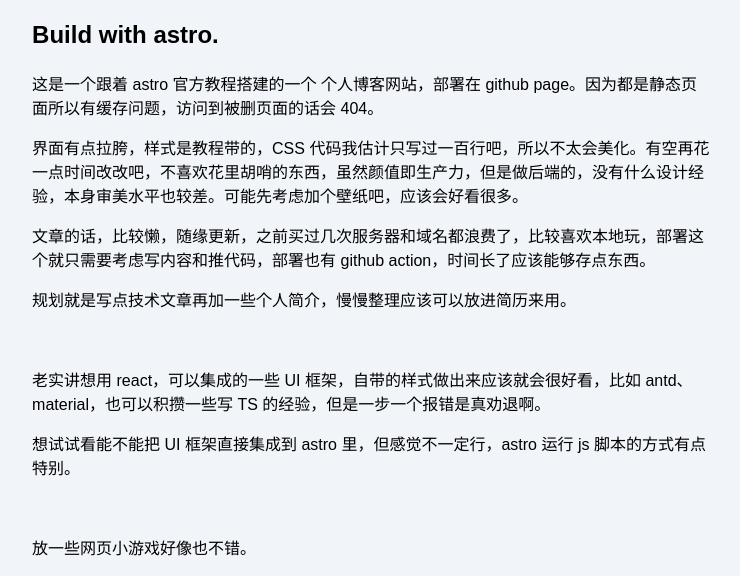
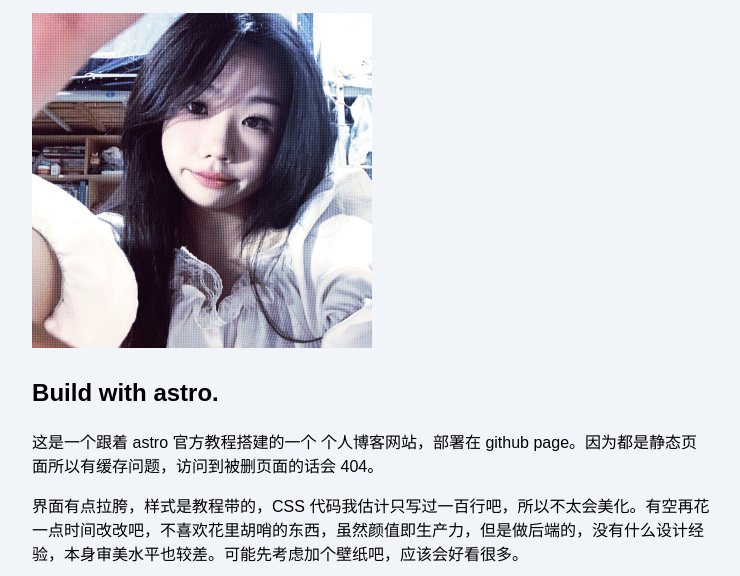
Before and after one commit to zhangkai803/zhangkai803.github.io, an Astro site: page / in a window 1280 px wide. Shown: the part 154-730 px from the top of the page, without its empty margins (268-1008 px from the left). Built offline with nearby package versions, Linux system fonts and the light colour scheme; Astro itself is replaced by a stand-in of ours.

Commit message:
add: mengmeng

```diff
--- a/src/pages/index.astro
+++ b/src/pages/index.astro
@@ -4,6 +4,9 @@ import Greeting from "../compoments/Greeting.jsx";
 const pageTitle = "张凯个人网站";
 ---
 <BaseLayout pageTitle={pageTitle}>
+	<p>
+		<img src="../../images/mengmeng.jpeg" alt="妹妹萌萌" style="width: 50%;height: 50%;">
+	</p>
 	<h2>Build with astro.</h2>
 	<p>这是一个跟着 astro 官方教程搭建的一个 个人博客网站，部署在 github page。因为都是静态页面所以有缓存问题，访问到被删页面的话会 404。</p>
 	<p>界面有点拉胯，样式是教程带的，CSS 代码我估计只写过一百行吧，所以不太会美化。有空再花一点时间改改吧，不喜欢花里胡哨的东西，虽然颜值即生产力，但是做后端的，没有什么设计经验，本身审美水平也较差。可能先考虑加个壁纸吧，应该会好看很多。</p>
```
Also changed, not shown: public/images/mengmeng.jpeg (added).
